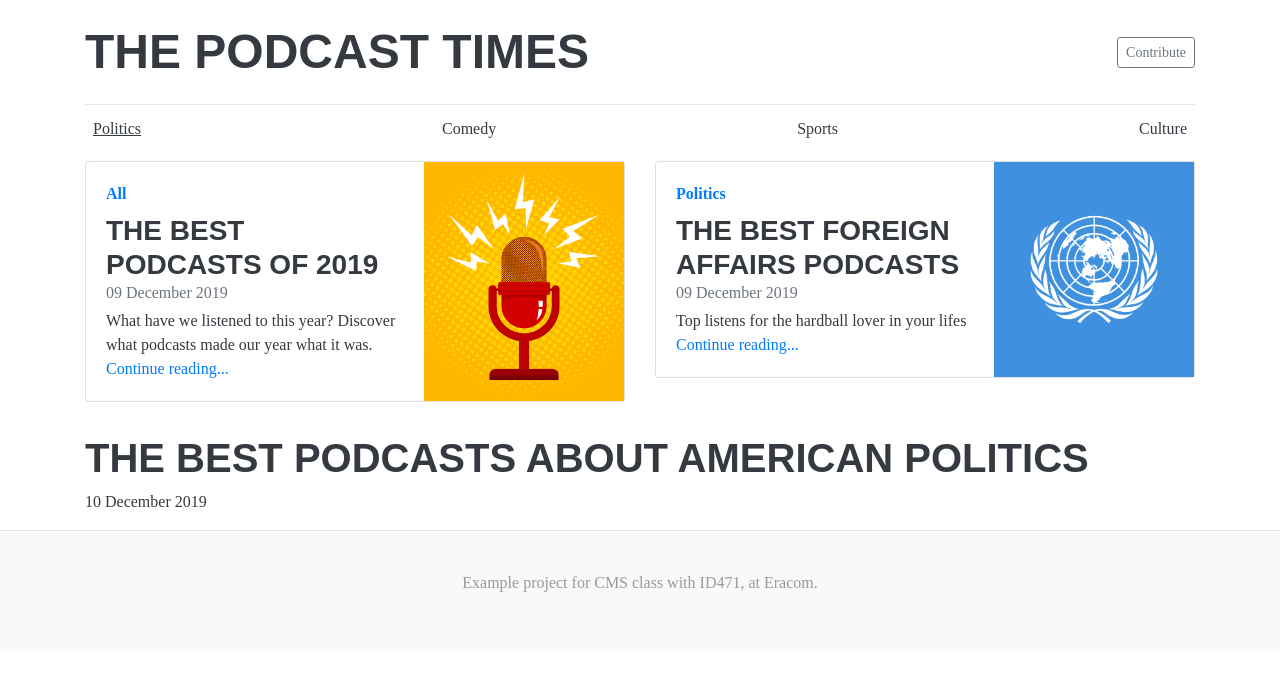
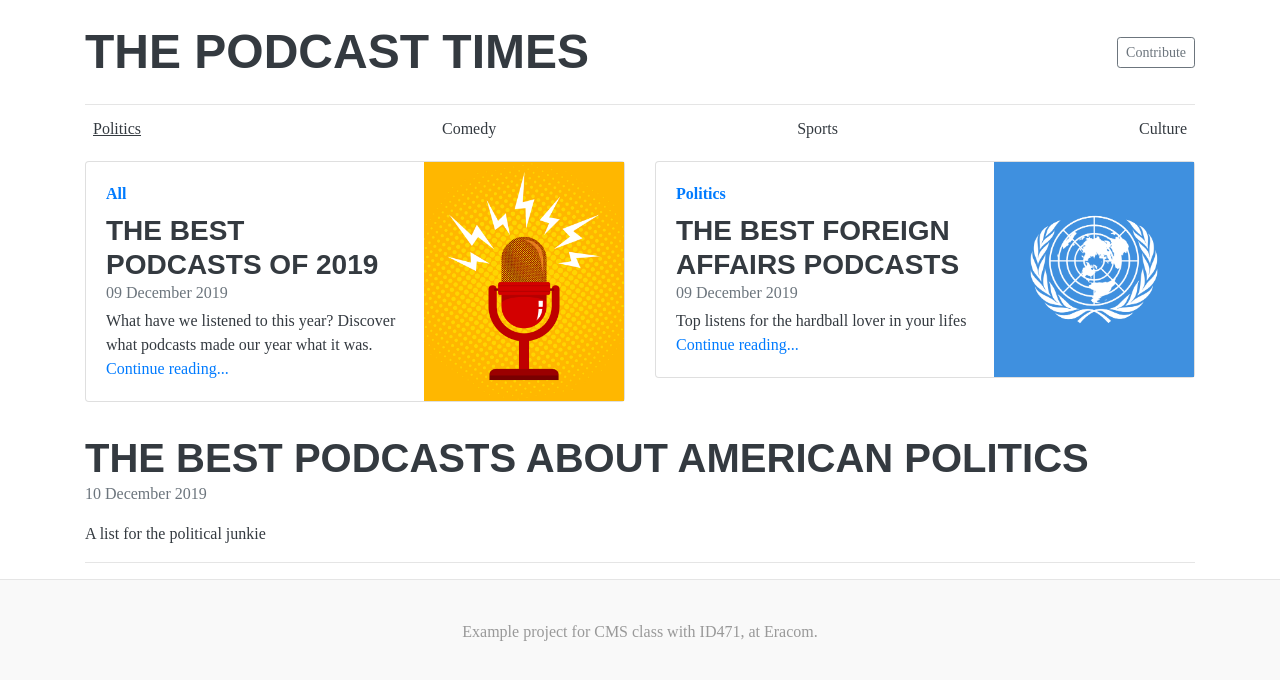
Before and after one commit to Eracom-ID471/projet-3-jekyll-webzine-simonpinkas, a Jekyll site: the page built from politics.html, in a window 1280 px wide. Shown: the top 680 px of the page. Built offline with Jekyll 4.4.1, drawn with Linux system fonts in a browser that asks for light colours; some web fonts are replaced.

Commit message:
adjust footer

```diff
--- a/_includes/article-list-item.html
+++ b/_includes/article-list-item.html
@@ -1,6 +1,8 @@
 <div class="blog-post">
-  <a class="text-black font-weight-light" href="{{post.url | relative_url }}">
-    <h1 class="blog-post-title text-uppercase">{{ post.title }}</h1>
+  <a class="text-black" href="{{post.url | relative_url }}">
+    <h1 class="blog-post-title text-uppercase mb-0">{{ post.title }}</h1>
   </a>
-  <p class="blog-post-meta">{{post.date | date_to_long_string}}</p>
+  <p class="blog-post-meta text-muted">{{post.date | date_to_long_string s}}</p>
+  <p>{{ post.subtitle }}</p>
+  <hr>
 </div>
--- a/_includes/footer.html
+++ b/_includes/footer.html
@@ -1,3 +1,3 @@
-<footer class="blog-footer">
+<footer class="blog-footer mt-3">
     <p>Example project for CMS class with ID471, at Eracom.</p>
 </footer>
--- a/_posts/2019-12-10-best-american-politics-podcasts.html
+++ b/_posts/2019-12-10-best-american-politics-podcasts.html
@@ -1,8 +1,8 @@
 ---
 layout: post
 title: The Best Podcasts about American Politics
-subtitle:
-image:
+subtitle: A list for the political junkie
+image: /assets/img/posts/2019-12-10-best-american-politics-podcasts.png
 featured:
 category: Politics
 ---
--- a/_sass/main.scss
+++ b/_sass/main.scss
@@ -81,7 +81,7 @@ nav {
 .post-image {
   overflow: hidden;
   position: relative;
-  height: 60vh;
+  height: 300px;
   width: 100%;
    img {
     max-width: 100%;
```
Also changed, not shown: assets/img/posts/2019-12-10-best-american-politics-podcasts.png (added).
